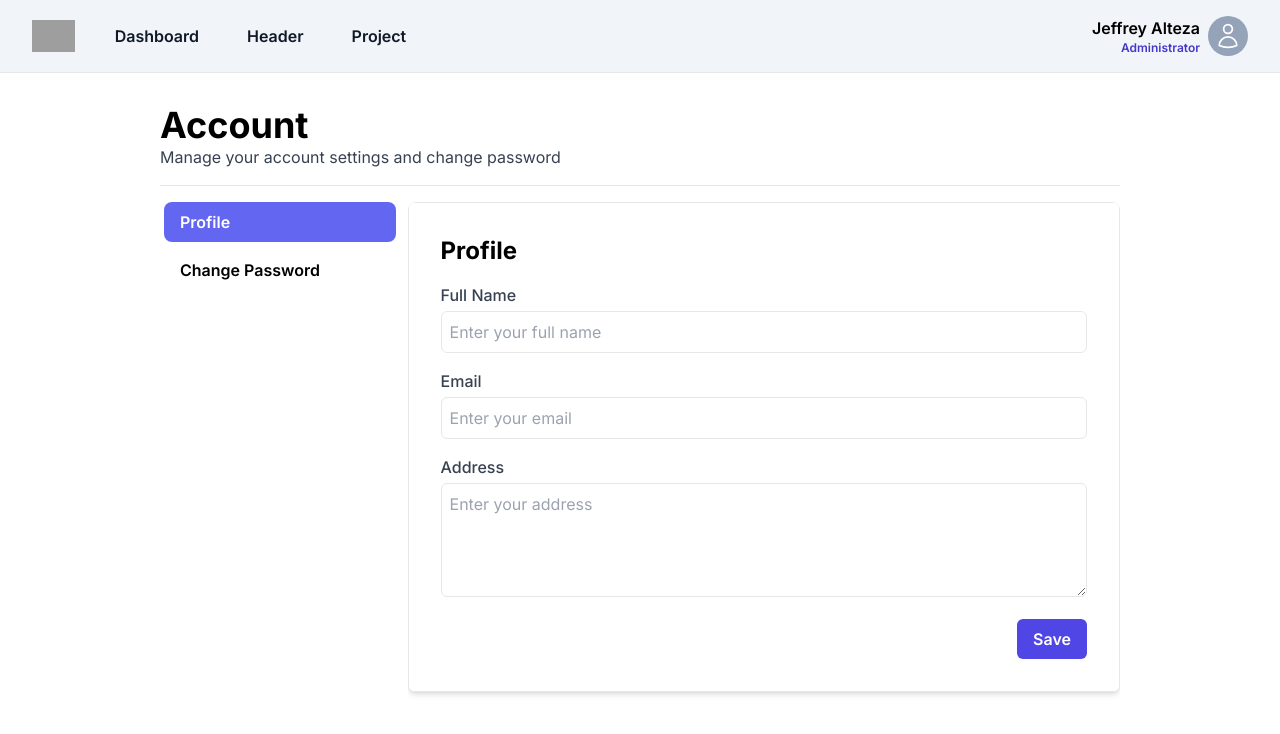
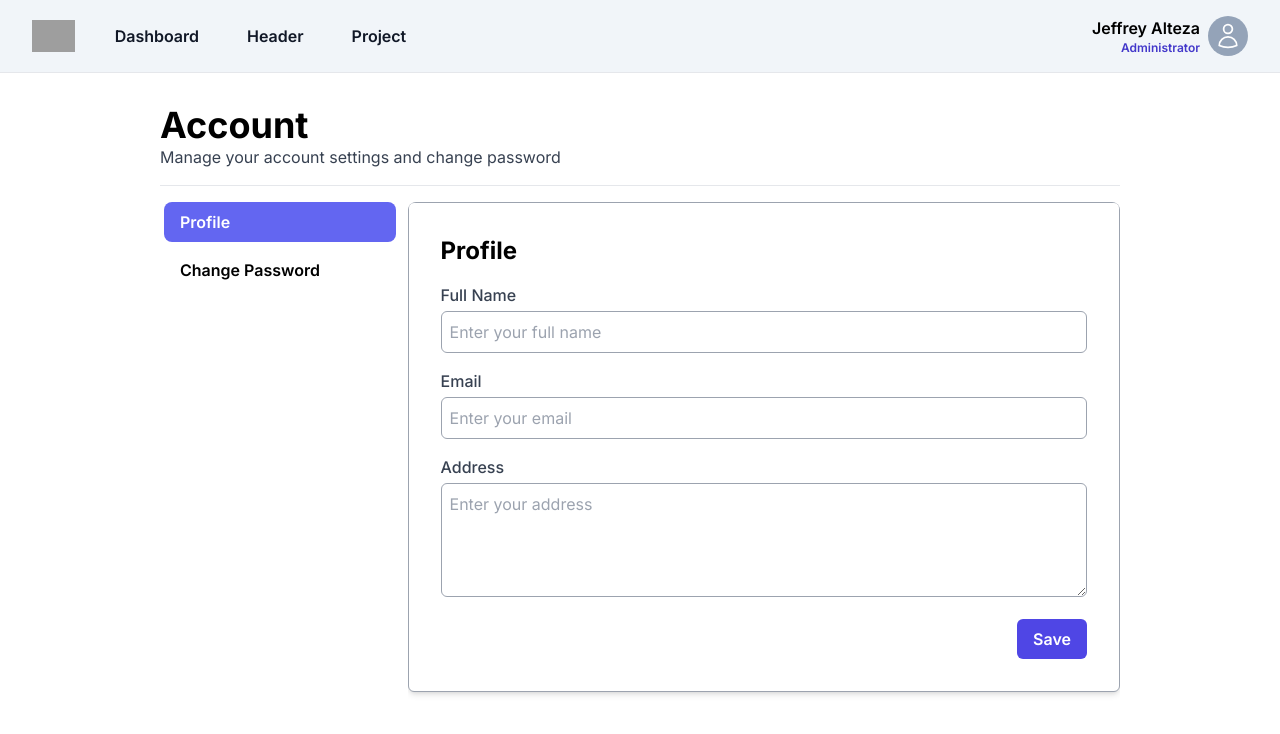
Before and after one commit to JeffAlteza/admin-panel, a Next.js app: page /account/profile in a window 1280 px wide. Shown: the top 734 px of the page. Built offline with nearby package versions, Linux system fonts and the light colour scheme; grey boxes are pictures that could not be loaded.

Commit message:
💄 update border weight

```diff
--- a/src/components/account-components/ChangePassword.jsx
+++ b/src/components/account-components/ChangePassword.jsx
@@ -28,7 +28,7 @@ const ChangePassword = () => {
   };
 
   return (
-    <div className="bg-white p-8 border rounded-md shadow-md">
+    <div className="bg-white p-8 border border-gray-400 rounded-md shadow-md">
       <h2 className="text-2xl font-bold mb-4">Change Password</h2>
       {errorMessage && (
         <p className="text-red-500 text-sm mb-4">{errorMessage}</p>
@@ -45,7 +45,7 @@ const ChangePassword = () => {
             id="currentPassword"
             value={currentPassword}
             onChange={(e) => setCurrentPassword(e.target.value)}
-            className="mt-1 p-2 border rounded-md w-full"
+            className="mt-1 p-2 border border-gray-400 rounded-md w-full"
             placeholder="Enter your current password"
           />
         </div>
@@ -58,7 +58,7 @@ const ChangePassword = () => {
             id="newPassword"
             value={newPassword}
             onChange={(e) => setNewPassword(e.target.value)}
-            className="mt-1 p-2 border rounded-md w-full"
+            className="mt-1 p-2 border border-gray-400 rounded-md w-full"
             placeholder="Enter your new password"
           />
         </div>
@@ -71,7 +71,7 @@ const ChangePassword = () => {
             id="confirmPassword"
             value={confirmPassword}
             onChange={(e) => setConfirmPassword(e.target.value)}
-            className="mt-1 p-2 border rounded-md w-full"
+            className="mt-1 p-2 border border-gray-400 rounded-md w-full"
             placeholder="Confirm your new password"
           />
         </div>
--- a/src/components/account-components/ProfileContent.jsx
+++ b/src/components/account-components/ProfileContent.jsx
@@ -2,7 +2,7 @@ import React from "react";
 
 const ProfileContent = () => {
   return (
-    <div className="bg-white p-8 rounded-md text-black border shadow-md">
+    <div className="bg-white p-8 border-gray-400 rounded-md text-black border shadow-md">
       <h2 className="text-2xl font-bold mb-4">Profile</h2>
       <form>
         <div className="mb-4">
@@ -12,7 +12,7 @@ const ProfileContent = () => {
           <input
             type="text"
             id="fullName"
-            className="mt-1 p-2 border rounded-md w-full"
+            className="mt-1 p-2 border border-gray-400 rounded-md w-full"
             placeholder="Enter your full name"
           />
         </div>
@@ -23,7 +23,7 @@ const ProfileContent = () => {
           <input
             type="email"
             id="email"
-            className="mt-1 p-2 border rounded-md w-full"
+            className="mt-1 p-2 border border-gray-400 rounded-md w-full"
             placeholder="Enter your email"
           />
         </div>
@@ -33,7 +33,7 @@ const ProfileContent = () => {
           </label>
           <textarea
             id="address"
-            className="mt-1 p-2 border rounded-md w-full"
+            className="mt-1 p-2 border border-gray-400 rounded-md w-full"
             rows="4"
             placeholder="Enter your address"
           />
```
